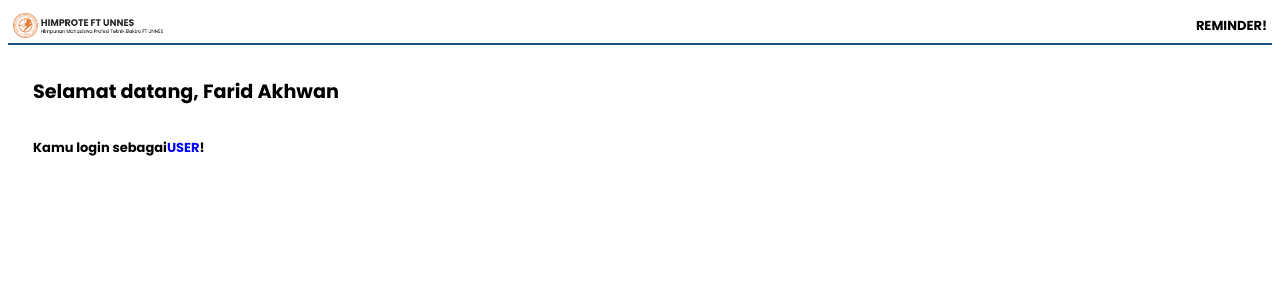
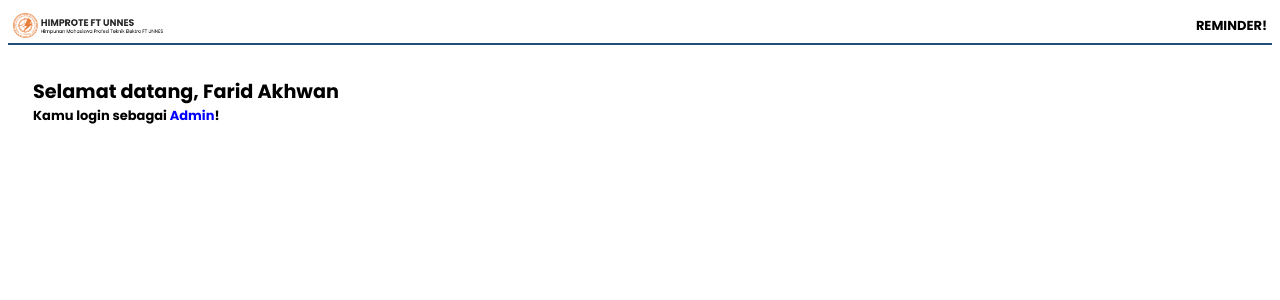
Before and after one commit to akhwan16/My-Himprote, a PHP site: page /USER/dashboarduser.html in a window 1280 px wide. Shown: the top 300 px of the page. Run offline with PHP 8.4, Linux system fonts and the light colour scheme; some libraries are stand-ins or nearby versions.

Commit message:
dashboard

```diff
--- a/USER/dashboarduser.css
+++ b/USER/dashboarduser.css
@@ -18,27 +18,21 @@ body {
 .reminder {
     font-size: small;
     font-weight: bold;
-    font-family: poppins;
     color: black;
+}
+.welcome-container {
+    padding: 32px 25px;
 }
 .welcome-message {
     font-size: larger;
     font-weight: bold;
-    display: flex;
-    align-items: center;
-    padding: 32px 25px;
 }
 .sub-message {
-  font-family: poppins;
-  font-weight: bold;
-  font-size: small;
-  display: flex;
-  align-items: center;
-  padding: 0px 25px;
+    font-weight: bold;
+    font-size: small;
 }
-.sub-message a {
+.sub-message span {
     color: #0000FF;
     text-decoration: none;
-    font-family: poppins;
     font-weight: bold;
 }
--- a/USER/dashboarduser.html
+++ b/USER/dashboarduser.html
@@ -23,10 +23,15 @@
                 REMINDER!
             </div>
         </div>
+        <div class="welcome-container">
+            <div class="welcome-message">Selamat datang, Farid Akhwan</div>
+            <div class="sub-message">Kamu login sebagai <span href="#">Admin</span>!</div>
         </div>
-        <div class="welcome-message">Selamat datang, Farid Akhwan</div>
-        <div class="sub-message">Kamu login sebagai <a href="#">  USER</a>!</div>
+    </div>
 
+    <!-- Bootstrap JS and dependencies -->
+    <script src="https://cdn.jsdelivr.net/npm/@popperjs/core@2.10.2/dist/umd/popper.min.js"></script>
+    <script src="https://stackpath.bootstrapcdn.com/bootstrap/5.1.3/js/bootstrap.min.js"></script>
 </body>
 
 </html>
```
Also changed, not shown: ADMIN/dashboardadmin1.html (+12 -17 lines). Lines whose indentation alone changed are shown as unchanged.
